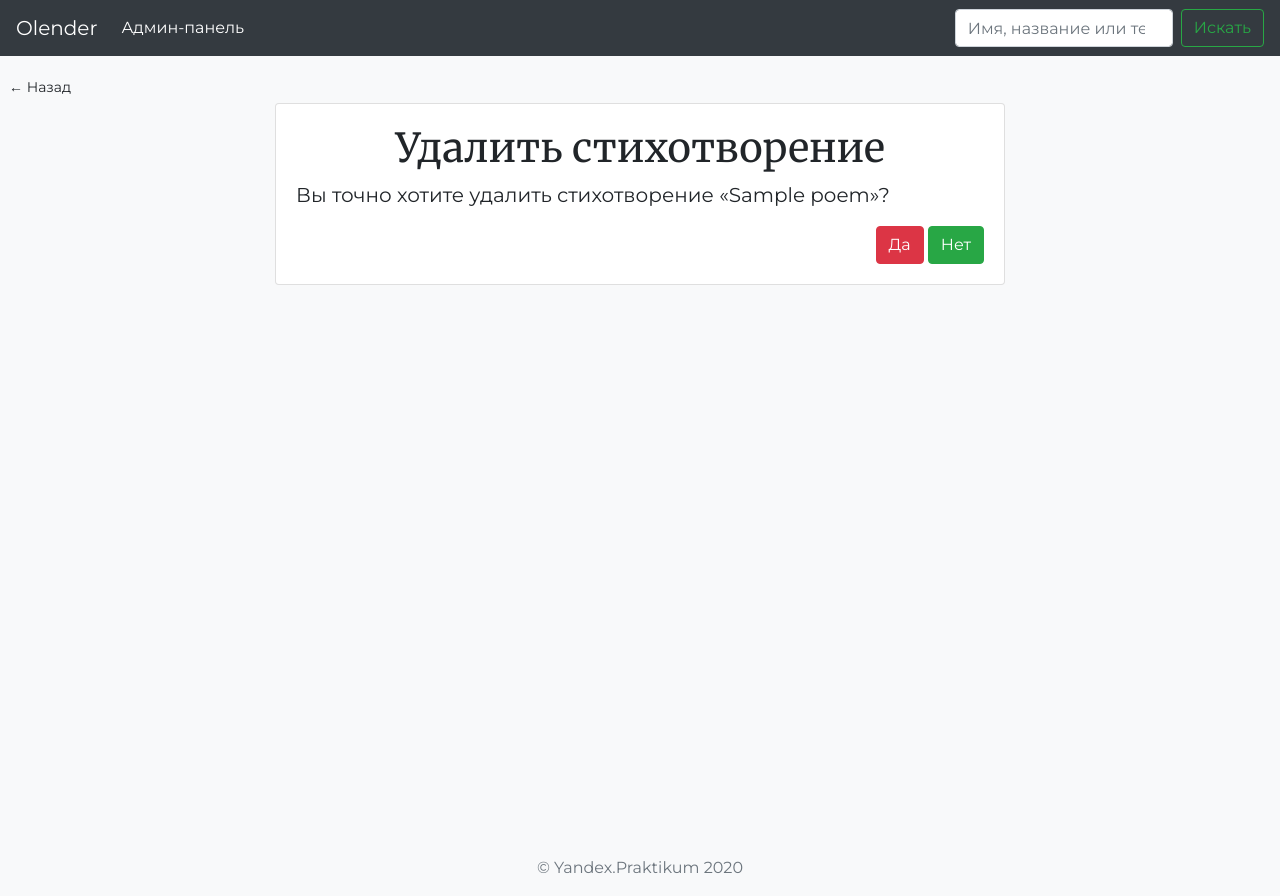
After one commit to dclimber/webinar_poems, a Django app: page /poem/1/delete/ in a window 1280 px wide. The commit adds this page. Run offline with Django 3.2, Linux system fonts and the light colour scheme; a user stored in the database is signed in; tables that the repository leaves empty hold one stand-in row (values such as "Sample post"); some libraries are stand-ins or nearby versions.

Commit message:
feat: Add poem_delete view

```diff
--- a/poems/urls.py
+++ b/poems/urls.py
@@ -8,4 +8,5 @@ urlpatterns = [
     path("poem/<int:poem_pk>/", views.poem_view, name="poem"),
     path("poem/add/", views.add_poem, name="add_poem"),
     path("poem/<int:poem_pk>/edit/", views.update_poem, name="update_poem"),
+    path("poem/<int:poem_pk>/delete/", views.delete_poem, name="delete_poem"),
 ]
--- a/poems/views.py
+++ b/poems/views.py
@@ -64,3 +64,14 @@ def update_poem(request, poem_pk):
             poem = form.save()
             return redirect(poem.get_absolute_url())
     return render(request, template_name, {'form': form, 'edit': True})
+
+
+@login_required
+def delete_poem(request, poem_pk):
+    template_name = 'poems/poem_confirm_delete.html'
+    poem = get_object_or_404(Poem, pk=poem_pk)
+    poet_url = poem.author.get_absolute_url()
+    if request.method == 'POST':
+        poem.delete()
+        return redirect(poet_url)
+    return render(request, template_name, {'poem': poem})
--- a/templates/poems/poem.html
+++ b/templates/poems/poem.html
@@ -18,7 +18,10 @@
       <div class="card">
         <div class="card-body">
           {% if user.is_authenticated %}
-            <p class="small text-right m-0"><a href="{% url 'update_poem' poem.pk %}">Редактировать</a></p>
+            <p class="small text-right m-0">
+              <a href="{% url 'update_poem' poem.pk %}">Редактировать</a>
+              <a href="{% url 'delete_poem' poem.pk %}" class="text-muted">Удалить</a>
+            </p>
           {% endif %}
           <h1 class="text-center mb-5">{{ poem.title }}</h1>
           <div class="poem-text text-center">
--- /dev/null
+++ b/templates/poems/poem_confirm_delete.html
@@ -0,0 +1,36 @@
+{% extends "base.html" %}
+{% block title %}Удалить стихотворение{% endblock title %}
+
+{% block content %}
+<div class="d-flex">
+  <div>
+    <a class="btn btn-info-outline btn-sm" href="{% url 'poem' poem.pk %}">← Назад</a>
+  </div>
+  <div class="flex-grow-1">
+  </div>
+</div>
+
+<div class="container">
+  <div class="row">
+
+    <div class="col-12 col-md-10 col-lg-8 mx-auto">
+      <div class="card">
+        <div class="card-body">
+          <h1 class="text-center">Удалить стихотворение</h1>
+          <p class="lead">Вы точно хотите удалить стихотворение «<strong>{{ poem.title }}</strong>»?</p>
+          <form action="" method="POST" class="float-right">
+            {% csrf_token %}
+            <button type="submit" class="btn btn-danger">
+                Да
+            </button>
+            <a href="{% url 'poem' poem.pk %}" class="btn btn-success">
+                Нет
+            </a>
+          </form>
+        </div>
+      </div>
+    </div>
+
+  </div>
+</div>
+{% endblock content %}
```
